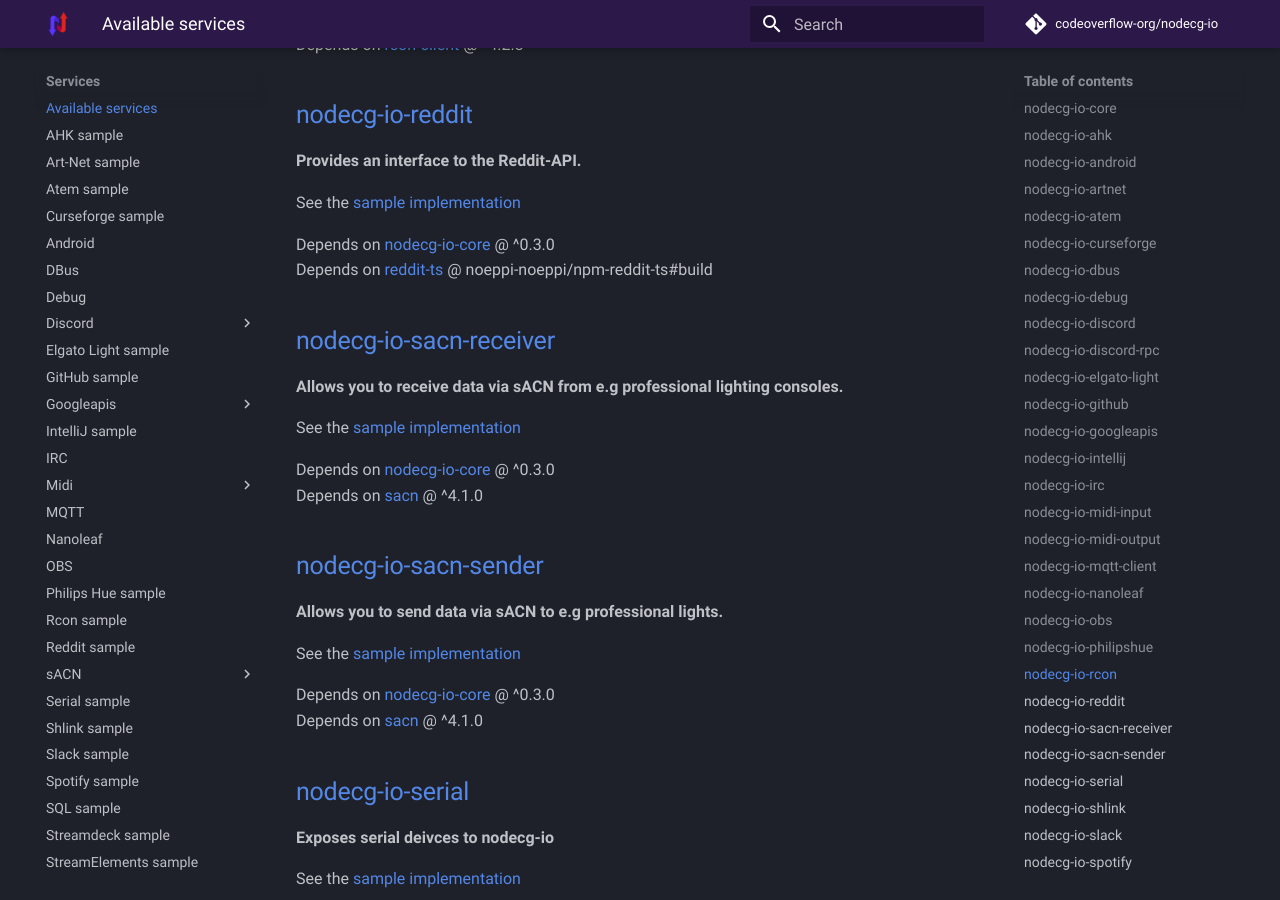
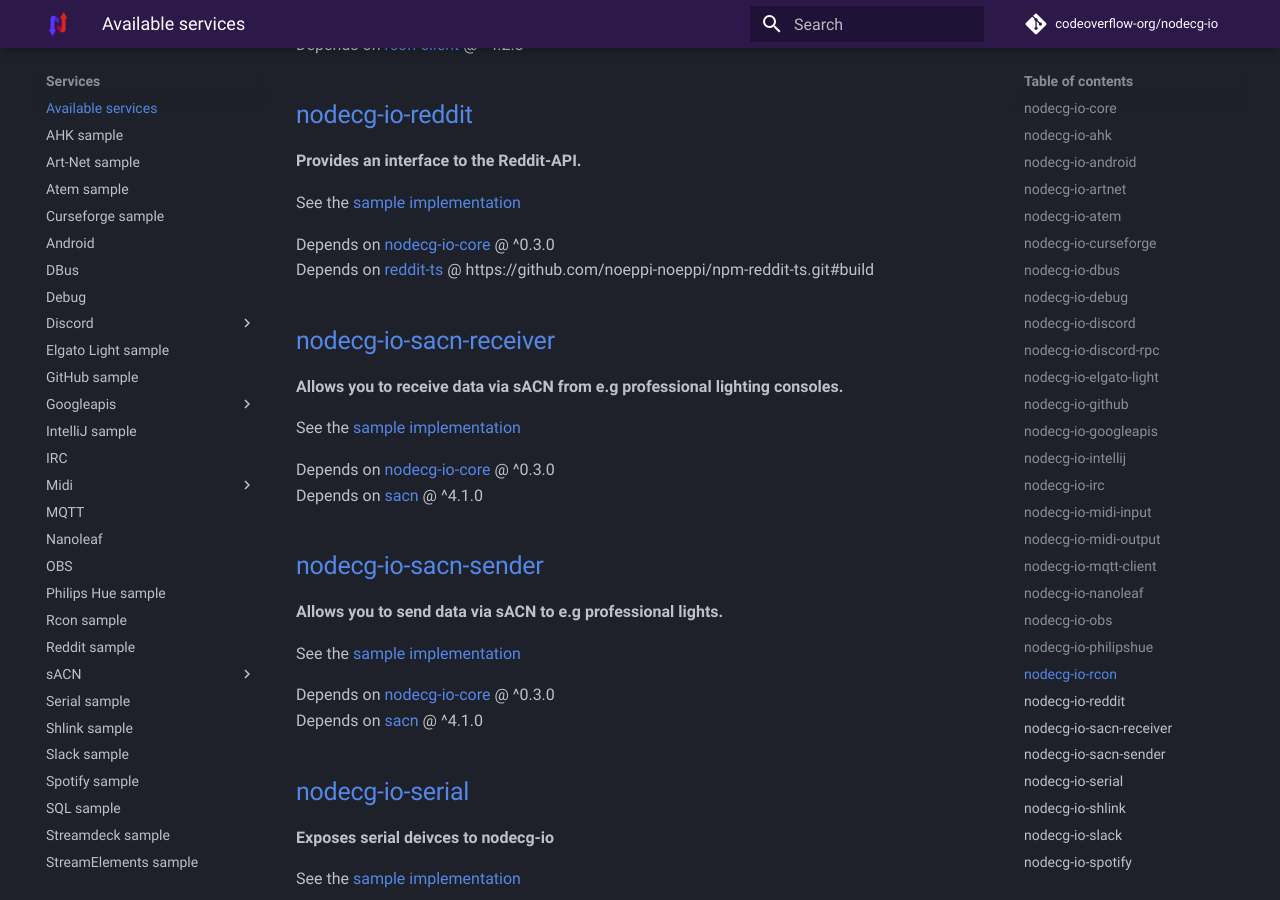
Before and after one commit to codeoverflow-org/nodecg-io-docs, an MkDocs documentation site: the page built from docs/services.md, in a window 1280 px wide and 900 px high, scrolled down 5354 px. Built offline with MkDocs 1.6.1 and Material for MkDocs 9.7.7, drawn with Linux system fonts in a browser that asks for light colours; comment, search, counter and statistics services are not loaded; the version menu is left out; some of the changed lines change nothing that is shown.

Commit message:
Update generated documentation (codeoverflow-org/nodecg-io@9667026b701ada91651c8c874b8f96e5a39cbabc)

```diff
--- a/docs/services.md
+++ b/docs/services.md
@@ -215,7 +215,7 @@
 See the [sample implementation](samples/reddit.md)
 
 Depends on [nodecg-io-core](https://github.com/codeoverflow-org/nodecg-io/tree/main/nodecg-io-core) @ ^0.3.0 <br>
-Depends on [reddit-ts](https://www.npmjs.com/package/reddit-ts) @ noeppi-noeppi/npm-reddit-ts#build <br>
+Depends on [reddit-ts](https://www.npmjs.com/package/reddit-ts) @ https://github.com/noeppi-noeppi/npm-reddit-ts.git#build <br>
 
 ## [nodecg-io-sacn-receiver](https://github.com/codeoverflow-org/nodecg-io/tree/main/services/nodecg-io-sacn-receiver)
 
```
